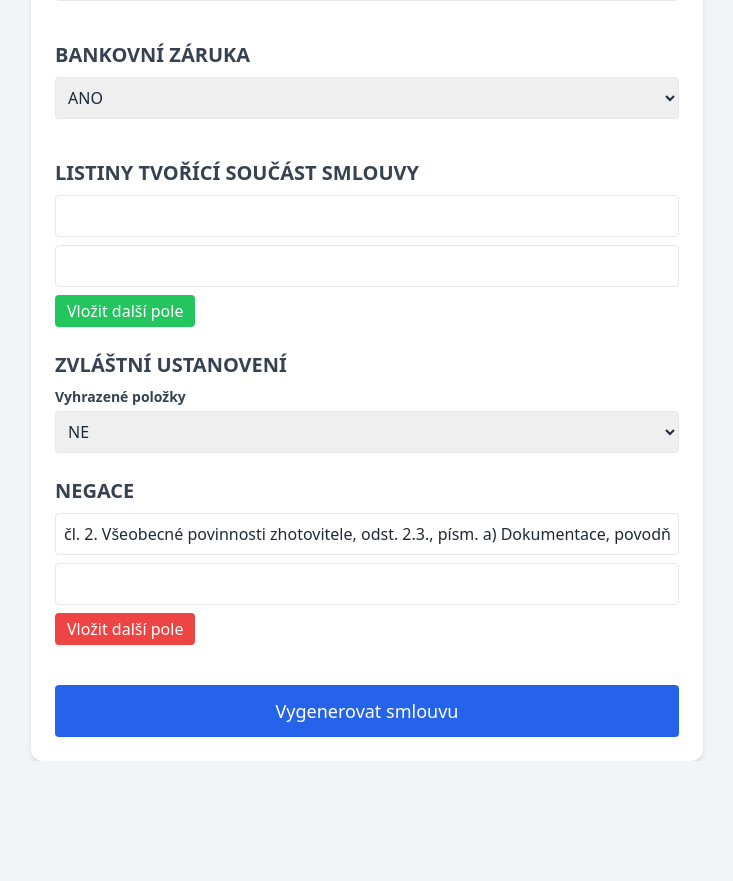
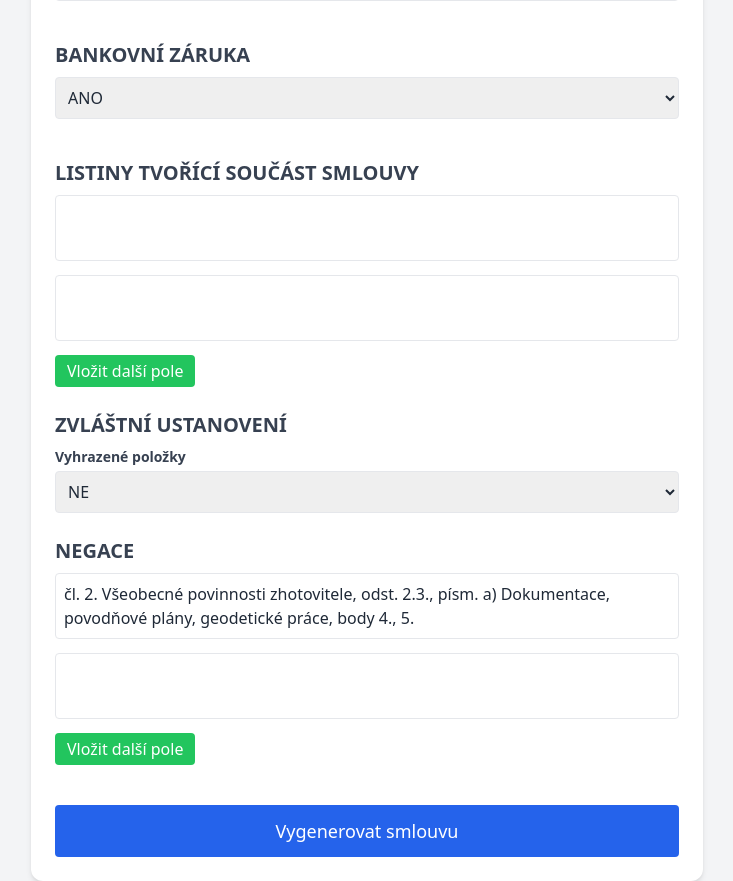
Before and after one commit to JenikAdamira/contract-generator, a Flask app: page / in a window 1280 px wide. Shown: the part 1347-2228 px from the top of the page, without its empty margins (273-1006 px from the left). Before the commit the page ends 2108 px from the top, so only its background shows below. Run offline with Flask 3, Linux system fonts and the light colour scheme; some libraries are stand-ins or nearby versions.

Commit message:
Update form.html

```diff
--- a/templates/form.html
+++ b/templates/form.html
@@ -101,10 +101,10 @@
 <div>
   <h2 class="text-xl font-semibold mb-2 text-gray-700 uppercase">Listiny tvořící součást smlouvy</h2>
   <div id="listiny-wrapper" class="space-y-2 mb-2">
-          <input type="text" name="listina_1" rows="2" class="w-full p-2 border rounded" />
-          <input type="text" name="listina_2" rows="2" class="w-full p-2 border rounded" />
+    <textarea name="listina_1" rows="2" class="w-full p-2 border rounded resize-none"></textarea>
+    <textarea name="listina_2" rows="2" class="w-full p-2 border rounded resize-none"></textarea>
   </div>
-        <input type="hidden" name="listiny_count" id="listiny_count" value="3" />
+  <input type="hidden" name="listiny_count" id="listiny_count" value="2" />
   <button type="button" onclick="pridatListinu()" class="bg-green-500 text-white px-3 py-1 rounded hover:bg-green-600">
     Vložit další pole
   </button>
@@ -124,15 +124,15 @@
 <div>
   <h2 class="text-xl font-semibold mb-2 text-gray-700 uppercase">Negace</h2>
   <div id="negace-wrapper" class="space-y-2 mb-2">
-          <input type="text" name="negace_1" rows="2" class="w-full p-2 border rounded"
-            value="čl. 2. Všeobecné povinnosti zhotovitele, odst. 2.3., písm. a) Dokumentace, povodňové plány, geodetické práce, body 4., 5." />
-          <input type="text" name="negace_2" rows="2" class="w-full p-2 border rounded" />
+    <textarea name="negace_1" rows="2" class="w-full p-2 border rounded resize-none">čl. 2. Všeobecné povinnosti zhotovitele, odst. 2.3., písm. a) Dokumentace, povodňové plány, geodetické práce, body 4., 5.</textarea>
+    <textarea name="negace_2" rows="2" class="w-full p-2 border rounded resize-none"></textarea>
   </div>
-        <input type="hidden" name="negace_count" id="negace_count" value="3" />
-        <button type="button" onclick="pridatNegaci()" class="bg-red-500 text-white px-3 py-1 rounded hover:bg-red-600">
+  <input type="hidden" name="negace_count" id="negace_count" value="2" />
+  <button type="button" onclick="pridatNegaci()" class="bg-green-500 text-white px-3 py-1 rounded hover:bg-green-600">
     Vložit další pole
   </button>
 </div>
+
 
       <!-- Odesílací tlačítko -->
       <div>
```
Lines whose indentation alone changed are shown as unchanged.
